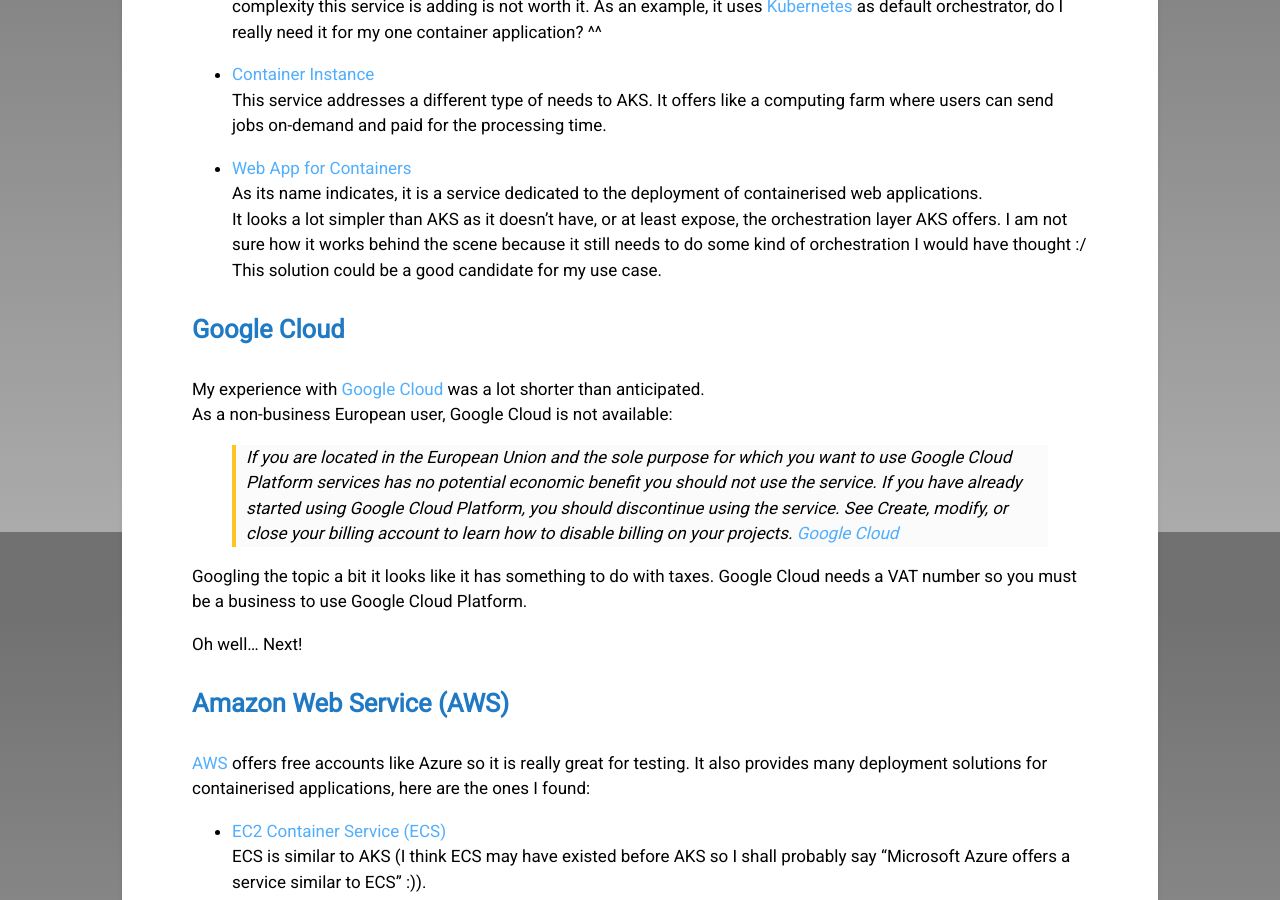
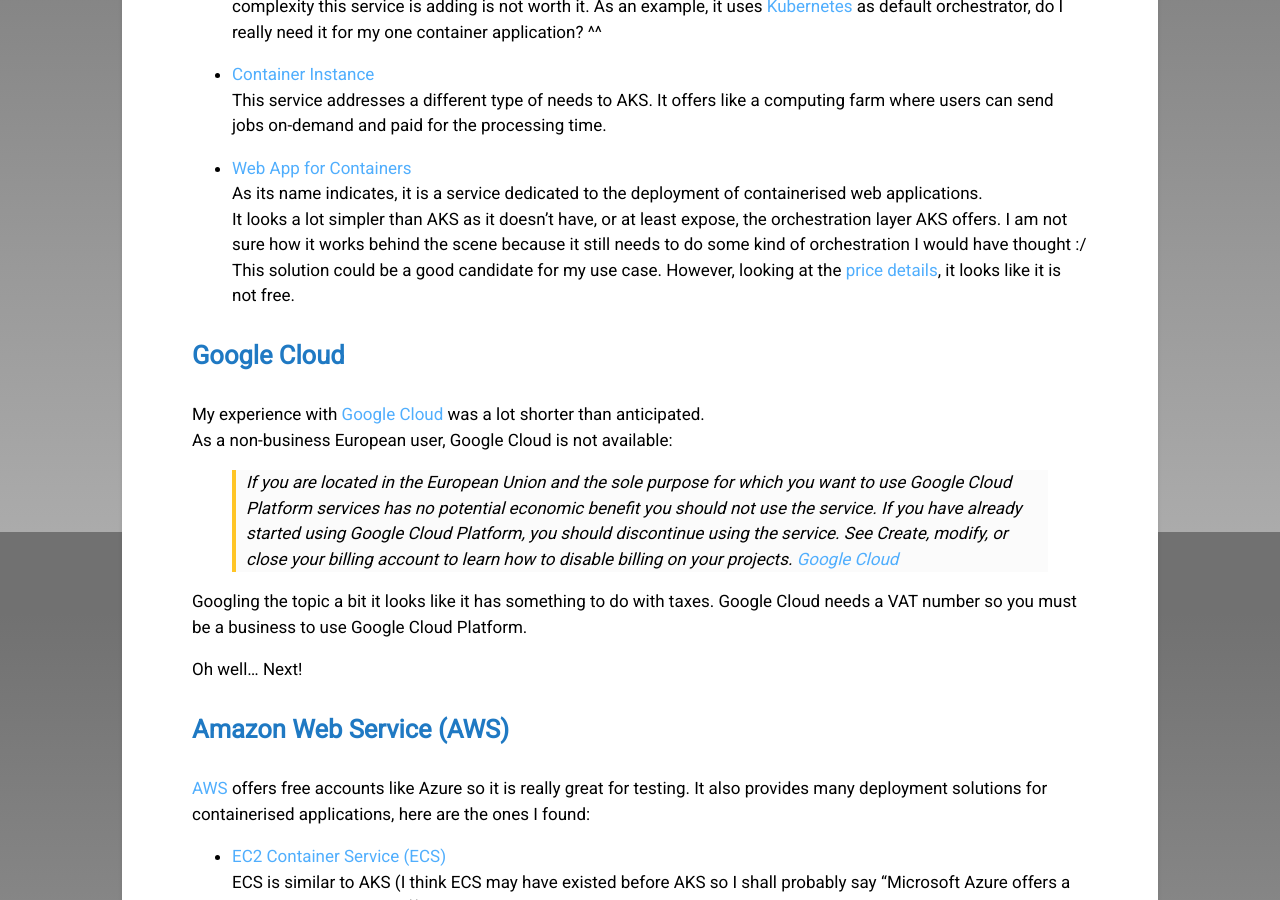
Before and after one commit to caroleolivier/caroleolivier.github.io, a Jekyll site: the page built from _posts/2017-11-09-containerised-application-deployment-solutions.md, in a window 1280 px wide and 900 px high, scrolled down 1268 px. Built offline with Jekyll 4.4.1, drawn with Linux system fonts in a browser that asks for light colours.

Commit message:
Add comment about web app for containers

```diff
--- a/_posts/2017-11-09-containerised-application-deployment-solutions.md
+++ b/_posts/2017-11-09-containerised-application-deployment-solutions.md
@@ -37,7 +37,7 @@
 * [Web App for Containers](https://azure.microsoft.com/en-gb/services/app-service/containers/)
 <br/>As its name indicates, it is a service dedicated to the deployment of containerised web applications.
 <br/>It looks a lot simpler than AKS as it doesn't have, or at least expose, the orchestration layer AKS offers. I am not sure how it works behind the scene because it still needs to do some kind of orchestration I would have thought :/
-<br/>This solution could be a good candidate for my use case.
+<br/>This solution could be a good candidate for my use case. However, looking at the [price details](https://azure.microsoft.com/en-gb/pricing/details/app-service/), it looks like it is not free.
 
 
 #### Google Cloud
```
